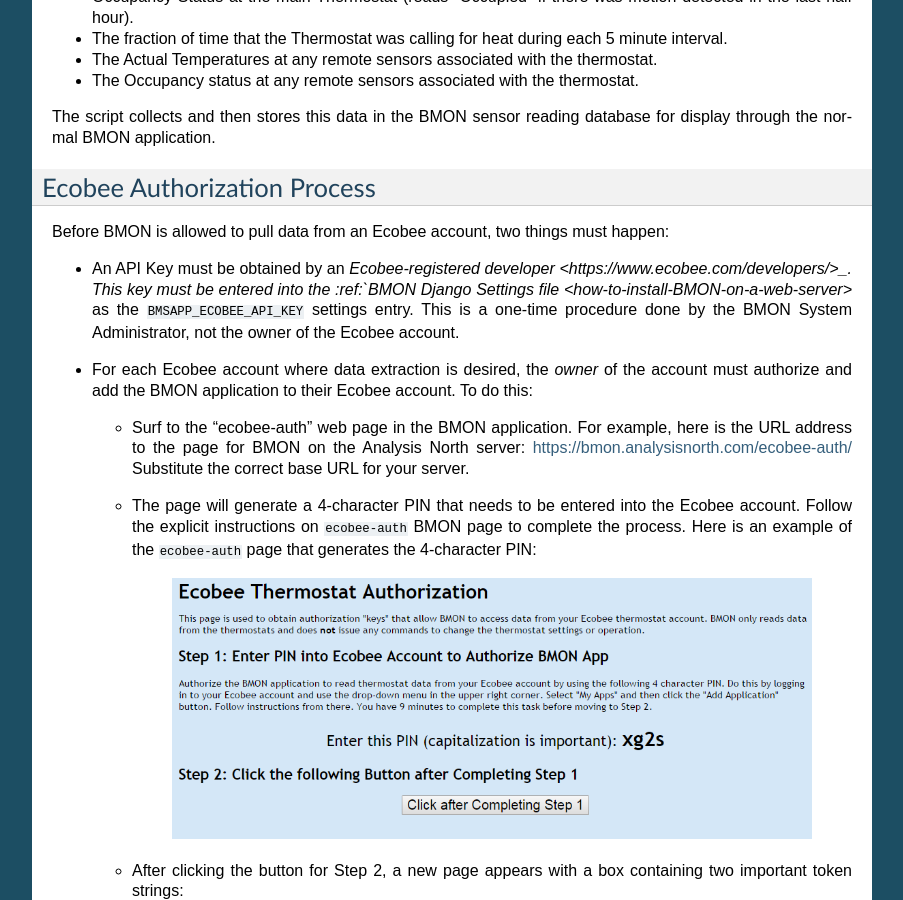
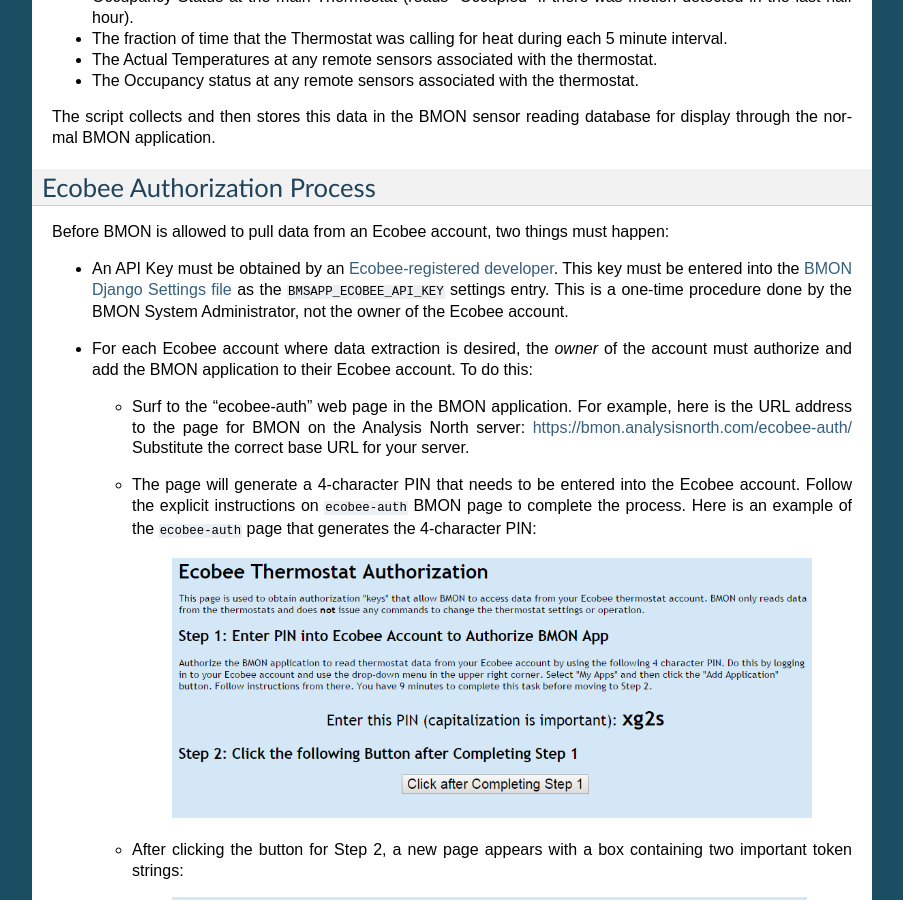
Before and after one commit to alanmitchell/bmon, a Sphinx documentation site: the page built from docs/source/periodic-scripts.rst, in a window 1280 px wide and 900 px high, scrolled down 2096 px. Shown: the whole window, without its empty margins (198-1101 px from the left). Built offline with Sphinx 7.4.7, drawn with Linux system fonts in a browser that asks for light colours.

Commit message:
fix bad links

```diff
--- a/docs/source/periodic-scripts.rst
+++ b/docs/source/periodic-scripts.rst
@@ -108,7 +108,7 @@
 Before BMON is allowed to pull data from an Ecobee account, two things
 must happen:
 
-*  An API Key must be obtained by an `Ecobee-registered developer <https://www.ecobee.com/developers/>_.
+*  An API Key must be obtained by an `Ecobee-registered developer <https://www.ecobee.com/developers/>`_.
    This key must be entered into the :ref:`BMON Django Settings file <how-to-install-BMON-on-a-web-server>`
    as the ``BMSAPP_ECOBEE_API_KEY`` settings entry. This
    is a one-time procedure done by the BMON System Administrator, not
```
